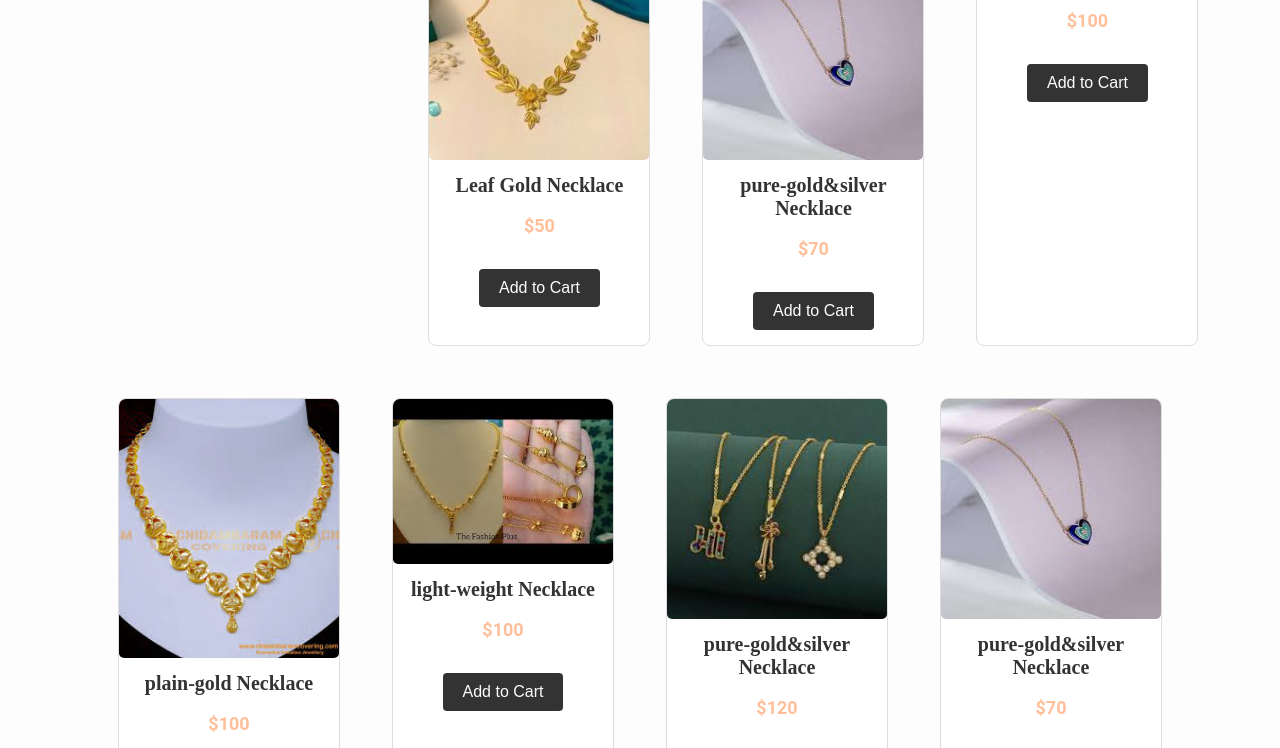
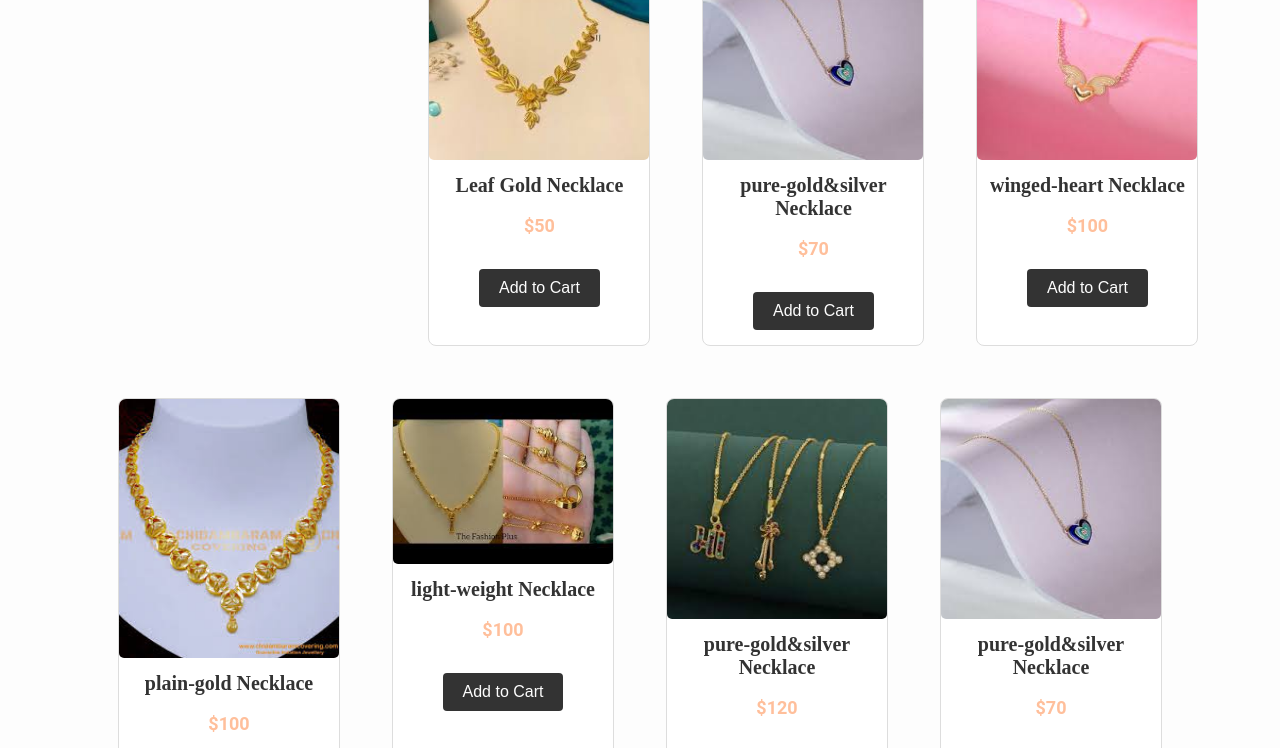
Before and after one commit to Rbnhr32/jewelry-collection, a plain HTML site: page pages/necklaces.html in a window 1280 px wide. Shown: the part 195-943 px from the top of the page. Drawn offline with Linux system fonts and the light colour scheme.

Commit message:
Update necklaces.html

```diff
--- a/pages/necklaces.html
+++ b/pages/necklaces.html
@@ -35,7 +35,7 @@
         </div>
 
         <div class="product">
-            <img src="../image/necklaces/winged-heart.JPEG" alt="Necklace 3">
+            <img src="../image/necklaces/winged-heart.jpg" alt="Necklace 3">
             <h2>winged-heart Necklace</h2>
             <p>$100</p>
             <button>Add to Cart</button>
```
